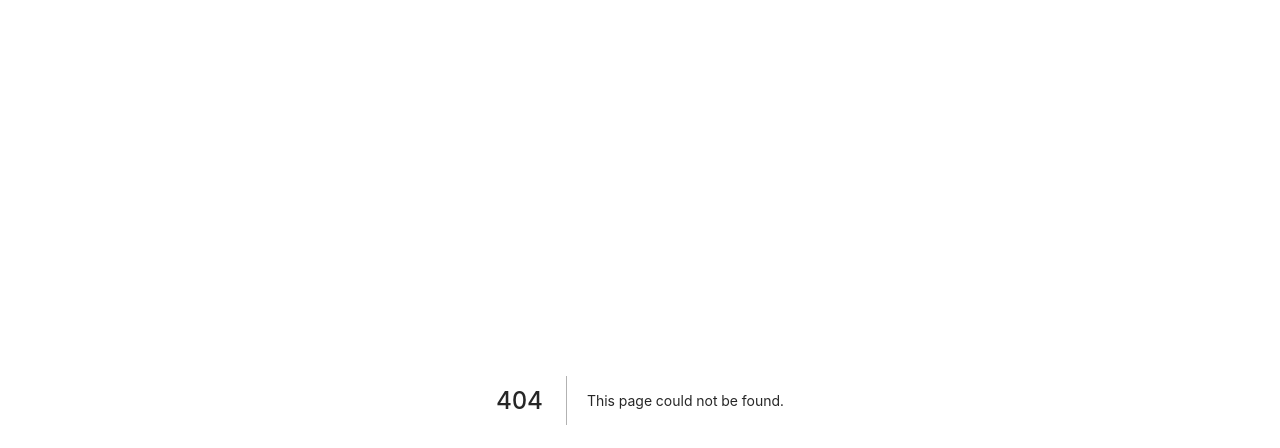
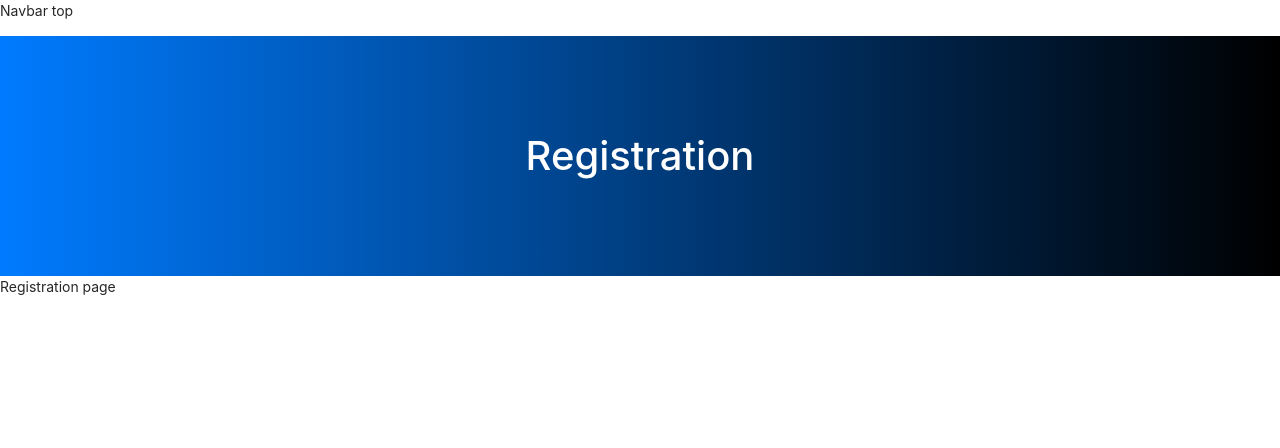
Before and after one commit to NumanAnees/edemy, a Next.js app in the folder Client/: page /register in a window 1280 px wide. Before the commit this address had no page. Shown: the top 448 px of the page. Built offline with nearby package versions, Linux system fonts and the light colour scheme.

Commit message:
git ignore

```diff
--- /dev/null
+++ b/Client/components/Navbar.js
@@ -0,0 +1,9 @@
+const Navbar = () => {
+  return (
+    <>
+      <p>Navbar top </p>
+    </>
+  );
+};
+
+export default Navbar;
--- a/Client/pages/_app.js
+++ b/Client/pages/_app.js
@@ -1,9 +1,15 @@
+import Navbar from "../components/Navbar";
 import "bootstrap/dist/css/bootstrap.min.css";
 import "antd/dist/antd.css";
 import "../public/css/style.css";
 
 function MyApp({ Component, pageProps }) {
-  return <Component {...pageProps} />;
+  return (
+    <>
+      <Navbar />
+      <Component {...pageProps} />
+    </>
+  );
 }
 
 export default MyApp;
--- /dev/null
+++ b/Client/pages/register.js
@@ -0,0 +1,10 @@
+const register = () => {
+  return (
+    <>
+      <h1 className="jumbotron text-center bg-primary square">Registration</h1>
+      <p>Registration page</p>
+    </>
+  );
+};
+
+export default register;
```
Also changed, not shown: Client/pages/login.js (added, +10 -0 lines), 1 other file (tests, documents, lock files or other folders).
